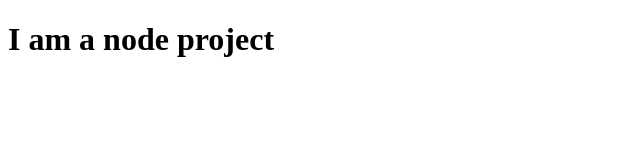
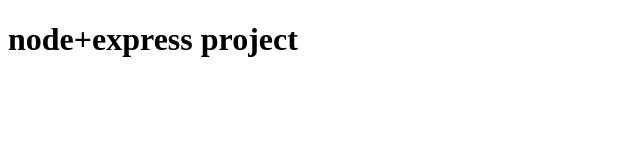
Before and after one commit to sharifka/Test, a website: page public/index.html in a window 1280 px wide. Shown: the whole page, without its empty margins (0-640 px from the left). Drawn offline with Linux system fonts and the light colour scheme.

Commit message:
modified index.html

```diff
--- a/public/index.html
+++ b/public/index.html
@@ -8,7 +8,7 @@
 </head>
 
 <body>
-    <h1>I am a node project</h1>
+    <h1>node+express project</h1>
 </body>
 
 </html>
```
